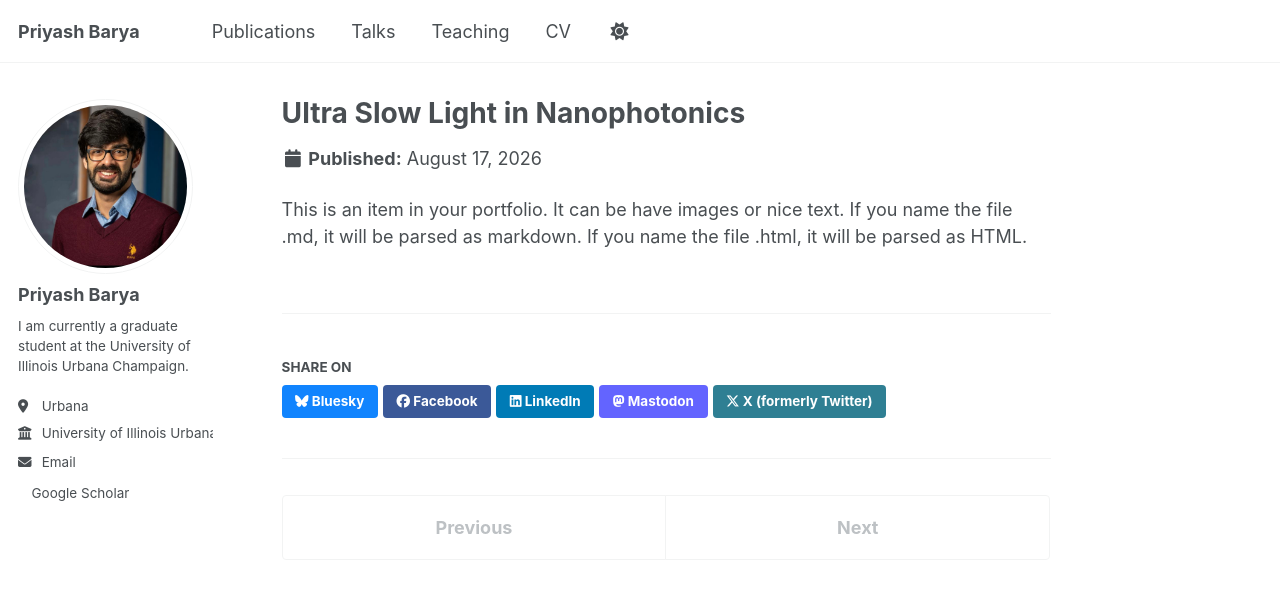
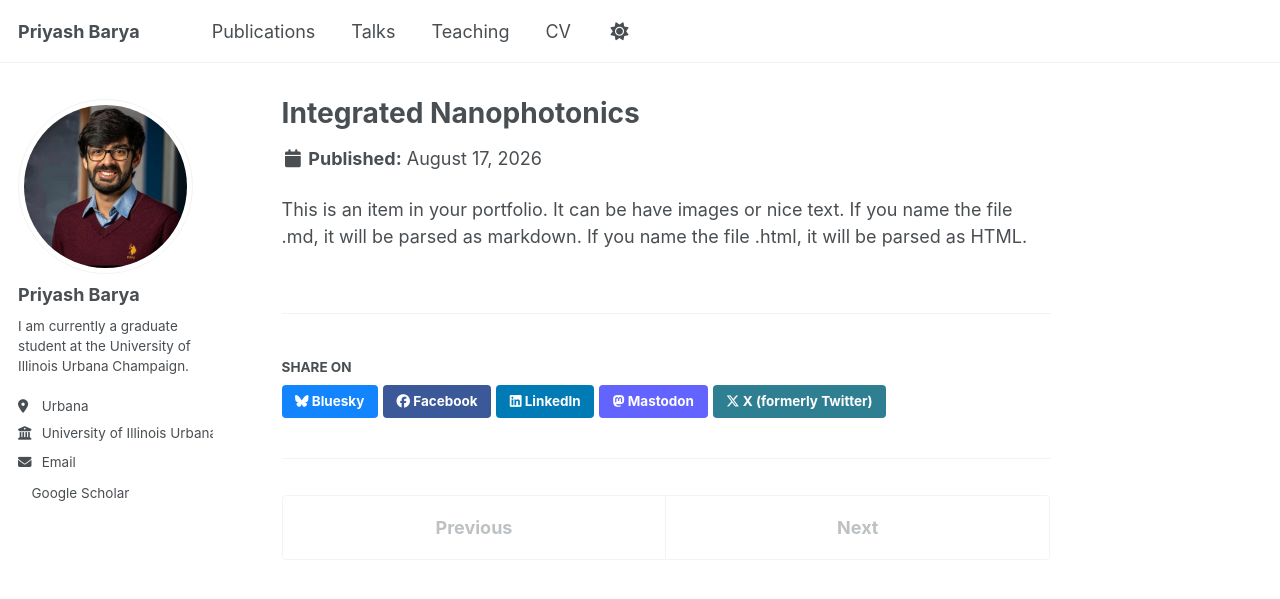
Before and after one commit to Priyash-Barya/Priyash-Barya.github.io, a Jekyll site: the page built from _portfolio/portfolio-2.html, in a window 1280 px wide. Shown: the top 599 px of the page. Built offline with Jekyll 4.4.1, drawn with Linux system fonts in a browser that asks for light colours; a style sheet for code colours, icons or effects is not loaded; part of the change alters nothing that is shown.

Commit message:
Update portfolio-2.html

```diff
--- a/_portfolio/portfolio-2.html
+++ b/_portfolio/portfolio-2.html
@@ -1,7 +1,9 @@
 ---
-title: "Ultra Slow Light in Nanophotonics"
-excerpt: "Light travels fast and doesnt stay very long in nanophotonic devices due to their small form factor. We use extreme despersion in nanophotonic devices using coherent atoms doped in the material. One interesting outcome of this in resonators is signicant
-increase in the lifetime of the cavity (record-high values). We are now exploring this as a resource of quantum memory and using electro-optic modulation to couple slow-light or polaritonic modes. <br/><img src='/images/SlowerInternal_PNG.png'>"
+title: "Integrated Nanophotonics"
+excerpt: "<strong>Ultra slow light in nanophotonics</strong> Light travels fast and doesnt stay very long in nanophotonic devices due to their small form factor. We use extreme despersion in nanophotonic devices using coherent atoms doped in the material. One interesting outcome of this in resonators is signicant
+increase in the lifetime of the cavity (record-high values).
+<strong>Novel Electro-optic effects</strong> We are now exploring this as a resource of quantum memory and using electro-optic modulation to couple slow-light or polaritonic modes.
+<strong>Topological photonics with TFLN </strong>  Collaborating with Prof Hafezi's group on using the multitime scales to relax phase matching and allow poling-free nonlinear effects<br/><img src='/images/SlowerInternal_PNG.png'>"
 collection: portfolio
 ---
 
```
